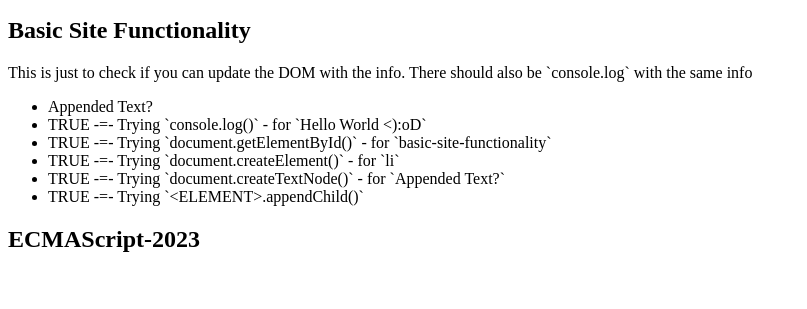
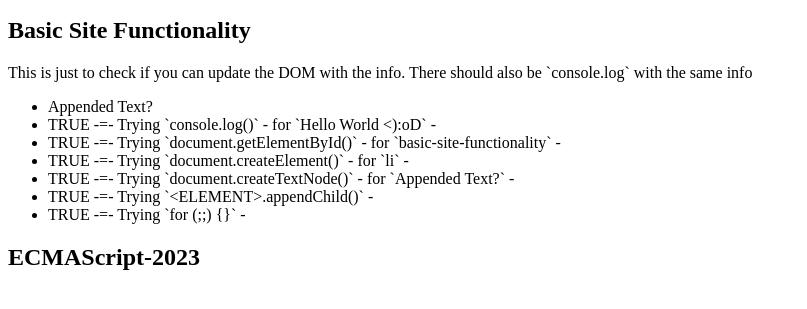
Before and after one commit to mrpickles3rd/can-i-use, a website: page src/index.html in a window 1280 px wide. Shown: the part 101-410 px from the top of the page, without its empty margins (0-807 px from the left). Drawn offline with Linux system fonts and the light colour scheme.

Commit message:
setup `basicSiteFunctionality` "modules" to be used in the tests etc.
I think this is better, but as I have not test, we will see :P

```diff
--- a/eslint.config.mjs
+++ b/eslint.config.mjs
@@ -21,6 +21,9 @@ export default [...compat.extends(
     languageOptions: {
         globals: {
             ...globals.browser,
+            isDeffined: true,
+            isfunction: true,
+            updateDOM: true,
         },
     },
 
--- a/package.json
+++ b/package.json
@@ -7,7 +7,7 @@
     "setup": "./scripts/setup.sh",
     "start": "node ./server.js",
     "test": "npm run lint && npm run jest",
-    "lint": "eslint src/**",
+    "lint": "eslint src/** --no-warn-ignored",
     "jest": "jest --config=jest.config.js"
   },
   "repository": {
--- /dev/null
+++ b/src/basicSiteFunctionality.js
@@ -0,0 +1,26 @@
+/* eslint-disable prefer-template */
+/* eslint-disable no-var */
+/* eslint-disable no-unused-vars */
+
+function updateDOM(basicSiteUL, text, boolean) {
+  var worked = boolean ? 'TRUE' : 'FALSE ! ! !';
+  basicSiteUL.appendChild(
+    document.createElement('li'),
+  ).appendChild(
+    document.createTextNode(worked + ' -=- ' + text),
+  );
+}
+
+function isDeffined(api, name) {
+  if (typeof api === 'undefined') {
+    throw new Error('OPPS! ' + name + ' is not defined');
+  }
+  return true;
+}
+
+function isfunction(api, name) {
+  if (typeof api === 'function') {
+    return true;
+  }
+  throw new Error('OPPS! ' + name + ' is not a function');
+}
--- a/src/index.html
+++ b/src/index.html
@@ -15,6 +15,7 @@
     <p>This is just to check if you can update the DOM with the info. There should also be `console.log` with the same info</p>
     <ul id="basic-site-functionality"></ul>
 
+    <script src="basicSiteFunctionality.js"></script>
     <script src="index.js"></script>
 
     <h2>ECMAScript-2023</h2>
--- a/src/index.js
+++ b/src/index.js
@@ -1,10 +1,7 @@
+/* eslint-disable no-console */
+/* eslint-disable vars-on-top */
 /* eslint-disable comma-dangle */
-/* eslint-disable prefer-template */
-/* eslint-disable vars-on-top */
 /* eslint-disable no-var */
-/* eslint-disable no-unused-expressions */
-
-// eslint-disable-next-line no-unused-vars
 var theBasics = [
   {
     name: 'console',
@@ -36,89 +33,58 @@ var theBasics = [
     massage: 'Trying `<ELEMENT>.appendChild()` - ',
     worked: false
   },
+  {
+    name: 'for',
+    key: 'LOOP',
+    massage: 'Trying `for (;;) {}` - ',
+    worked: false
+  }
 ];
 
-var consoleLog = 'Trying `console.log()` - for `Hello World <):oD`';
-var consoleLogWorked = false;
-var getElmByID = 'Trying `document.getElementById()` - for `basic-site-functionality`';
-var getElmByIdWorked = false;
-var createElm = 'Trying `document.createElement()` - for `li`';
-var createElmWorked = false;
-var createTxtNo = 'Trying `document.createTextNode()` - for `Appended Text?`';
-var createTxtNoWorked = false;
-var appendChi = 'Trying `<ELEMENT>.appendChild()`';
-var appendChiWorked = false;
+try {
+  var idx;
 
-function logBasicSiteFunctionality() {
-  console.log(consoleLogWorked, consoleLog);
-  console.log(getElmByIdWorked, getElmByID);
-  console.log(createElmWorked, createElm);
-  console.log(createTxtNoWorked, createTxtNo);
-  console.log(appendChiWorked, appendChi);
-}
-
-function updateDOM(basicSiteUL, text, boolean) {
-  var worked = boolean ? 'TRUE' : 'FALSE ! ! !';
-  basicSiteUL.appendChild(
-    document.createElement('li'),
-  ).appendChild(
-    document.createTextNode(worked + ' -=- ' + text),
-  );
-}
-
-function isDeffined(api, name) {
-  if (typeof api === 'undefined') {
-    throw Error(name + ' is not defined');
-  }
-  return true;
-}
-function isfunction(api, name) {
-  if (typeof api === 'function') {
-    return true;
-  }
-  throw Error(name + ' is not a function');
-}
-
-try {
   isDeffined(console, 'console');
   isDeffined(console.log, 'console.log');
   isfunction(console.log, 'console.log()');
   console.log('Hello World <):oD');
-  consoleLogWorked = true;
+  theBasics[0].worked = true;
 
   isDeffined(document, 'document');
-
   isDeffined(document.getElementById, 'document.getElementById');
   isfunction(document.getElementById, 'document.getElementById()');
   var basicSiteUL = document.getElementById('basic-site-functionality'); // Old, but should have the best compatibility for testing.
   isDeffined(basicSiteUL, 'ELEMENT `basicSiteUL`');
-  getElmByIdWorked = true;
+  theBasics[1].worked = true;
 
   isDeffined(document.createElement, 'document.createElement');
   isfunction(document.createElement, 'document.createElement()');
   var listItem = document.createElement('li');
   isDeffined(listItem, 'ELEMENT `listItem`');
-  createElmWorked = true;
+  theBasics[2].worked = true;
 
   isDeffined(document.createTextNode, 'document.createTextNode');
   isfunction(document.createTextNode, 'document.createTextNode()');
   var listText = document.createTextNode('Appended Text?');
   isDeffined(listText, 'ELEMENT `listText`');
-  createTxtNoWorked = true;
+  theBasics[3].worked = true;
 
   isDeffined(basicSiteUL.appendChild, 'ELEMENT `basicSiteUL`.appendChild');
   isfunction(basicSiteUL.appendChild, 'ELEMENT `basicSiteUL`.appendChild()');
   basicSiteUL.appendChild(listItem).appendChild(listText);
-  appendChiWorked = true;
+  theBasics[4].worked = true;
 
-  updateDOM(basicSiteUL, consoleLog, consoleLogWorked);
-  updateDOM(basicSiteUL, getElmByID, getElmByIdWorked);
-  updateDOM(basicSiteUL, createElm, createElmWorked);
-  updateDOM(basicSiteUL, createTxtNo, createTxtNoWorked);
-  updateDOM(basicSiteUL, appendChi, appendChiWorked);
+  for (idx = 0; idx < 2; idx += 1) {
+    console.log('Trying `for (var i = 0; i < 2; i += 1) {}` - ', idx);
+  }
+  theBasics[5].worked = true;
+
+  for (idx = 0; idx < theBasics.length; idx += 1) {
+    updateDOM(basicSiteUL, theBasics[idx].massage, theBasics[idx].worked);
+    console.log(theBasics[idx].worked, theBasics[idx].massage);
+  }
 } catch (error) {
   console.log('Basic tests failed, this may not help you, sorry and good luck :)', error.message, error);
-  logBasicSiteFunctionality();
+  console.log(theBasics);
   throw error;
 }
-logBasicSiteFunctionality();
```
